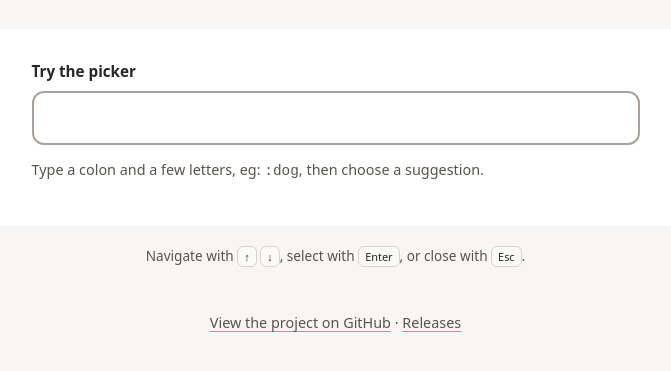
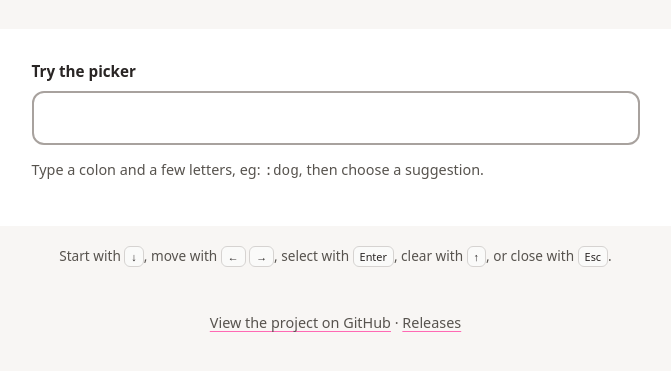
Before and after one commit to rickycodes/emoji-picker, a website: page index.html in a window 1280 px wide. Shown: the part 179-550 px from the top of the page, without its empty margins (297-968 px from the left). Drawn offline with Linux system fonts and the light colour scheme.

Commit message:
fix hint

```diff
--- a/index.html
+++ b/index.html
@@ -165,8 +165,9 @@
         </p>
       </section>
       <p class="keyboard-hint">
-        Navigate with <kbd>↑</kbd> <kbd>↓</kbd>, select with <kbd>Enter</kbd>,
-        or close with <kbd>Esc</kbd>.
+        Start with <kbd>↓</kbd>, move with <kbd>←</kbd> <kbd>→</kbd>, select
+        with <kbd>Enter</kbd>, clear with <kbd>↑</kbd>, or close with
+        <kbd>Esc</kbd>.
       </p>
       <footer class="site-footer">
         <a href="https://github.com/rickycodes/emoji-picker"
```
